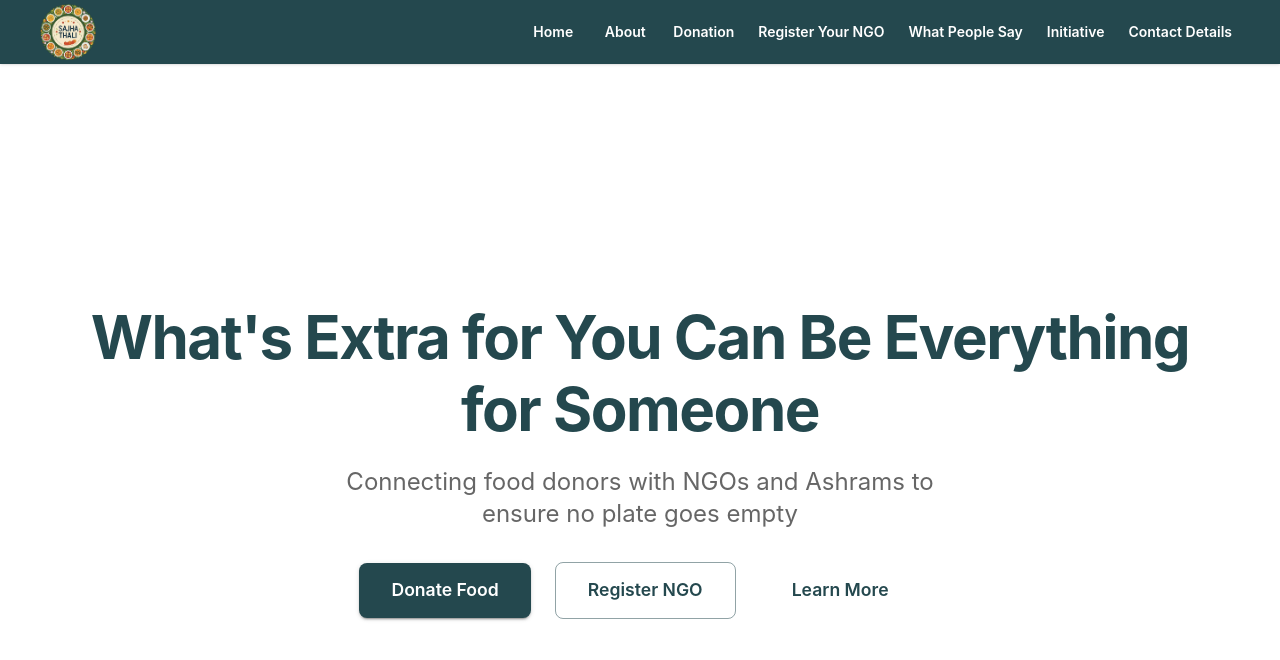
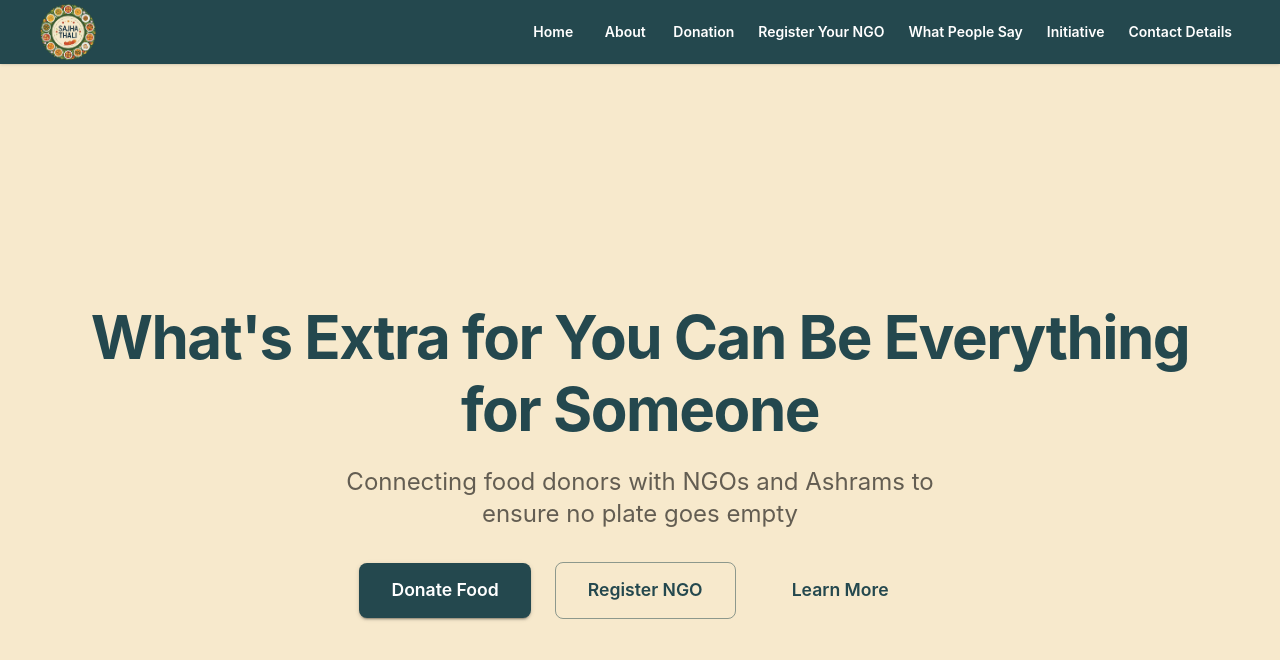
Before and after one commit to sajhathali/sothali, a Next.js app: page / in a window 1280 px wide. Shown: the top 660 px of the page. Built offline with nearby package versions, Linux system fonts and the light colour scheme.

Commit message:
fix: correct background color to #F7E9CC (light cream) instead of invalid color code

```diff
--- a/src/components/ThemeRegistry.tsx
+++ b/src/components/ThemeRegistry.tsx
@@ -8,8 +8,8 @@ const theme = createTheme({
     primary: { main: "#24484E" },
     secondary: { main: "#f57c00" },
         background: {
-          default: "#7E9CC",
-          paper: "#7E9CC",
+          default: "#F7E9CC",
+          paper: "#F7E9CC",
         },
   },
   typography: {
```
